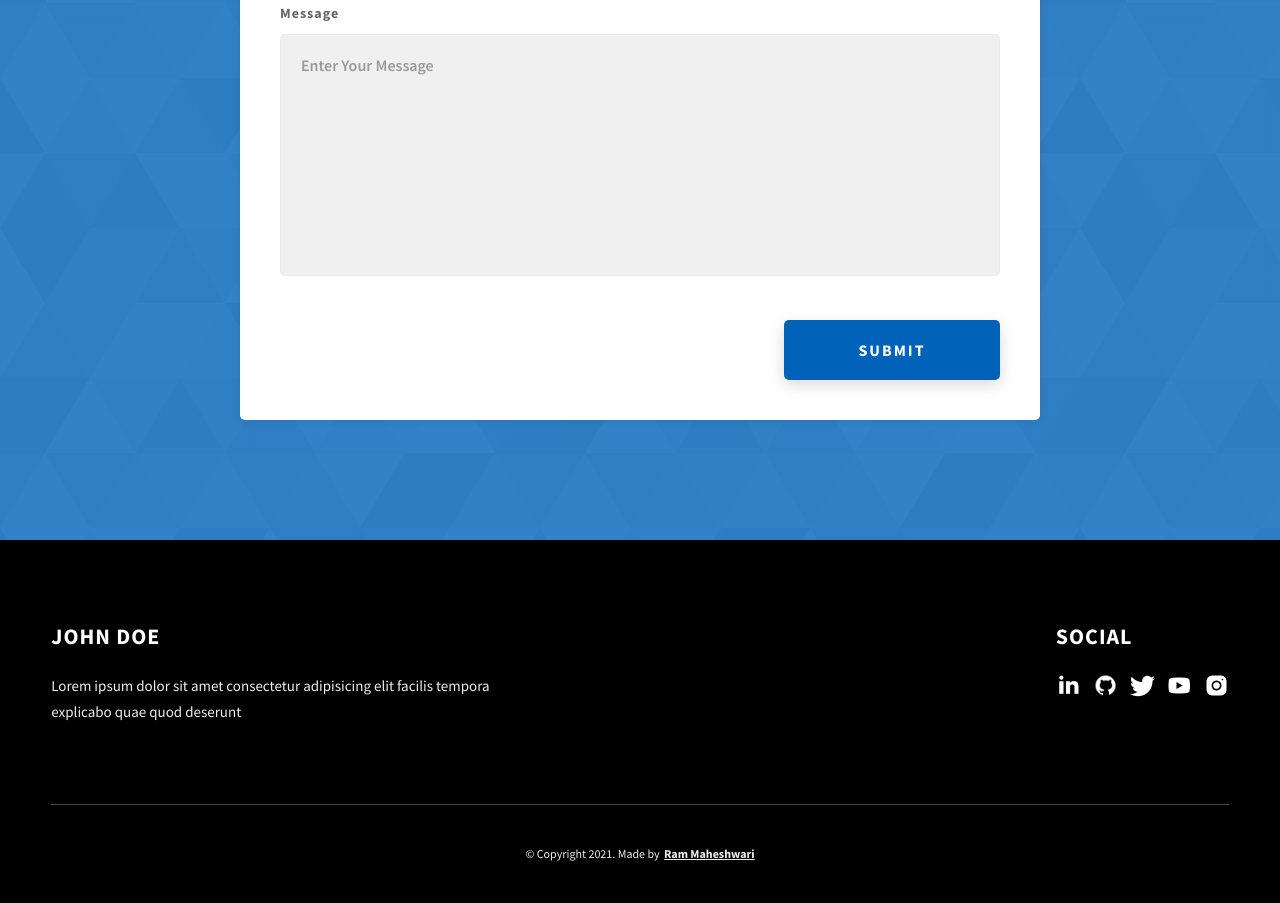
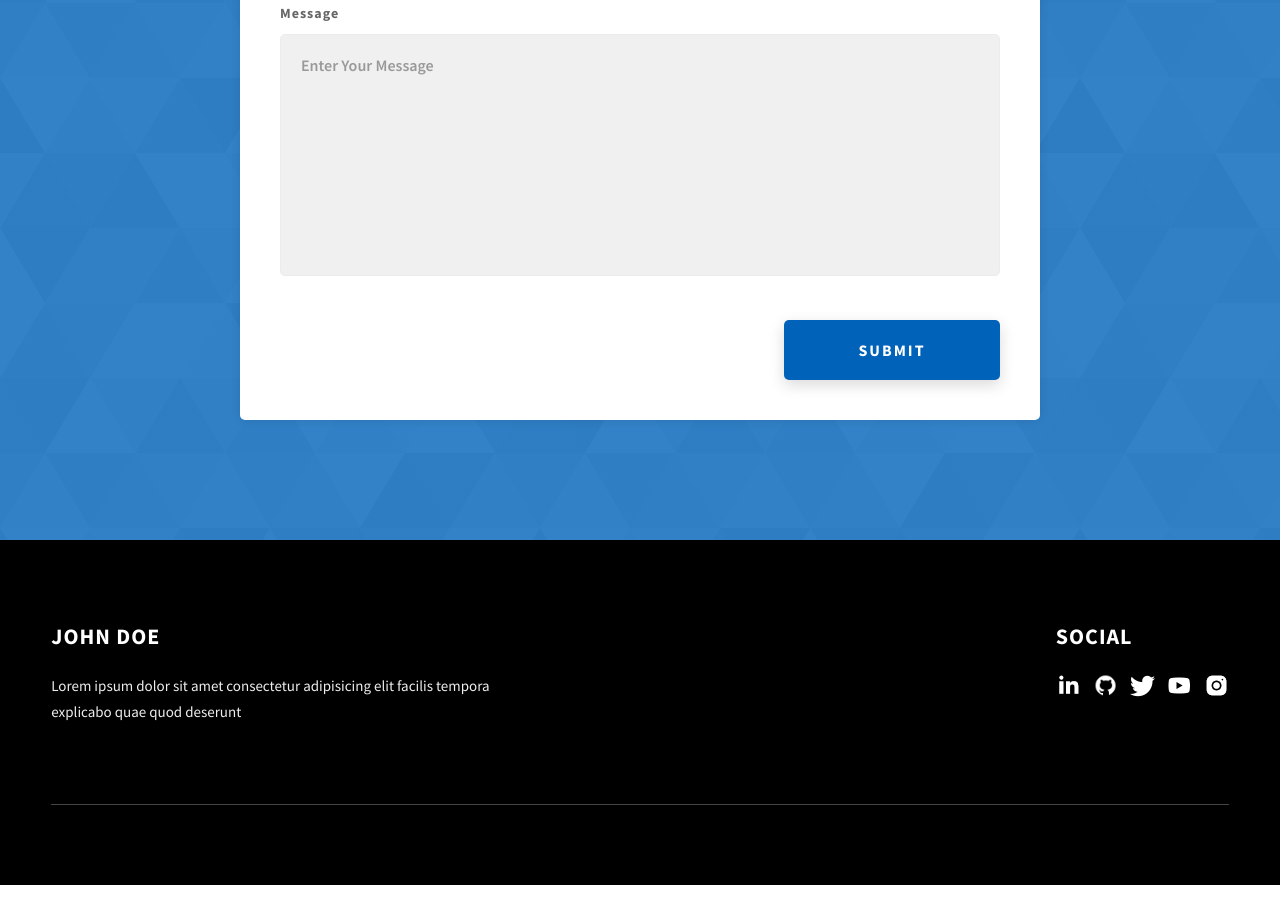
Before and after one commit to namrata4496/Portfolio, a website: page index.html in a window 1280 px wide. Shown: the part 4300-5203 px from the top of the page. Drawn offline with Linux system fonts and the light colour scheme.

Commit message:
Update index.html

```diff
--- a/index.html
+++ b/index.html
@@ -398,10 +398,6 @@
 
         <!-- If you give me some credit or shoutout here by linking to my website, then it will be a big thing for me and will help me a lot :) -->
         <div class="main-footer__lower">
-          &copy; Copyright 2021. Made by
-          <a rel="noreferrer" target="_blank" href="https://rammaheshwari.com"
-            >Ram Maheshwari</a
-          >
         </div>
       </div>
     </footer>
```
